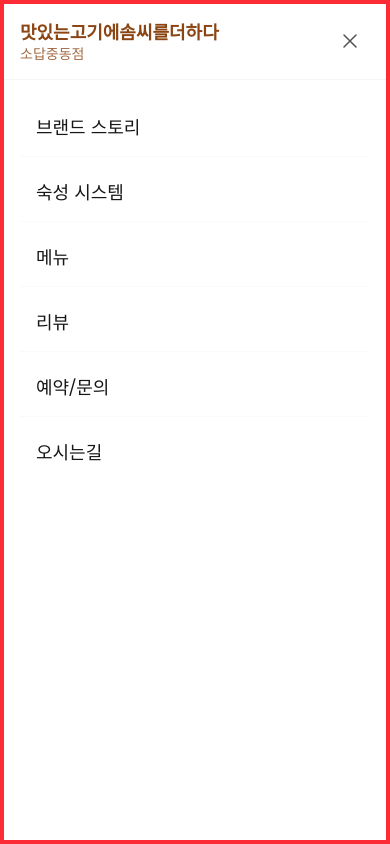
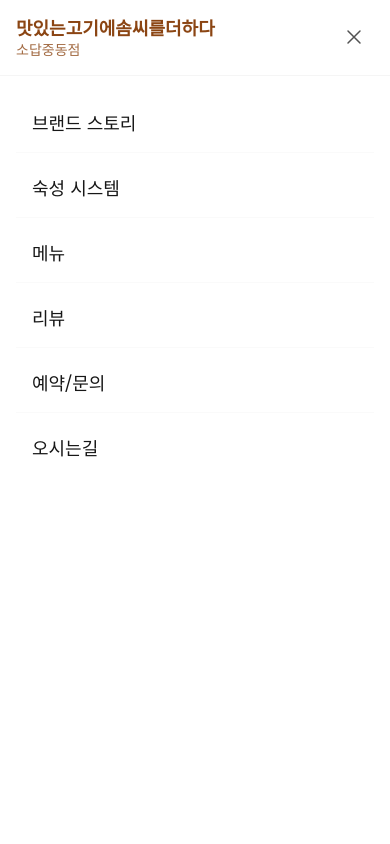
Before and after one commit to asaaaa12313/Meatcraft, a Next.js app: page / in a window 390 px wide. Both pictures are taken after a click on the button "Toggle menu". Shown: the top 844 px of the page. Built offline with nearby package versions, Linux system fonts and the light colour scheme.

Commit message:
Fix build: Downgrade to valid Next.js/React versions to fix Vercel install failure

```diff
--- a/src/components/layout/Header.tsx
+++ b/src/components/layout/Header.tsx
@@ -151,7 +151,7 @@ export function Header() {
 
             {/* Mobile Menu Overlay - Portal to Body */}
             {mounted && isOpen && createPortal(
-                <div className="fixed inset-0 z-[9999] bg-white md:hidden flex flex-col border-4 border-red-500">
+                <div className="fixed inset-0 z-[9999] bg-white md:hidden flex flex-col">
                     {/* Overlay Header */}
                     <div className="flex-none flex items-center justify-between p-4 border-b border-neutral-100 bg-white">
                         <div className="flex flex-col">
```
Also changed, not shown: package.json (+9 -9 lines).
